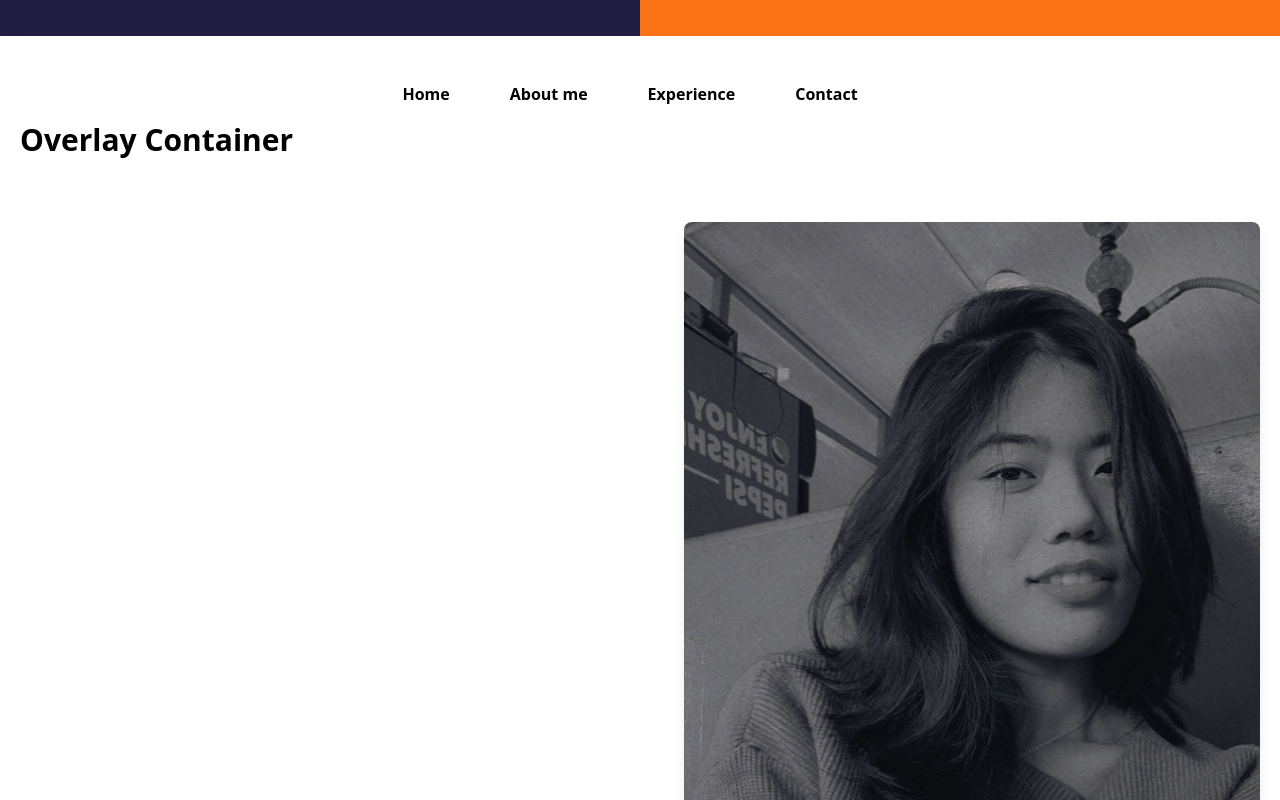
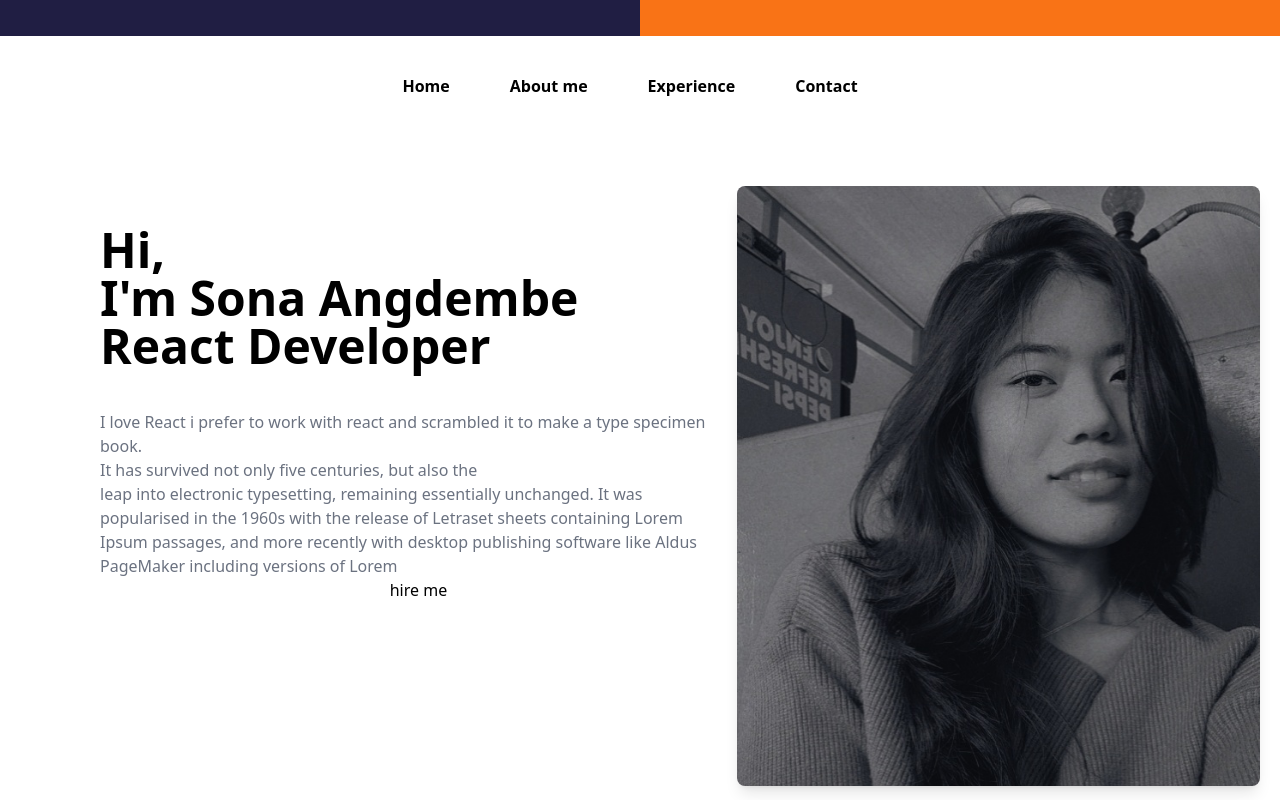
Before and after one commit to sonangdembe/Portfolio, a React (Vite) app: page / in a window 1280 px wide. Shown: the top 800 px of the page. Built offline with nearby package versions, Linux system fonts and the light colour scheme.

Commit message:
addded pic and description

```diff
--- a/package.json
+++ b/package.json
@@ -12,6 +12,7 @@
   "dependencies": {
     "react": "^18.3.1",
     "react-dom": "^18.3.1",
+    "react-icons": "^5.3.0",
     "react-router-dom": "^6.26.0"
   },
   "devDependencies": {
--- /dev/null
+++ b/src/components/Button.jsx
@@ -0,0 +1,13 @@
+import React from 'react'
+
+const Button = ({ text, className,onClick}) => {
+  return (
+    <>
+    <button className={className} onClick={onClick}>
+      {text} {/* Display the button text */}
+    </button>
+    </>
+  )
+}
+
+export default Button
--- a/src/components/Navbar.jsx
+++ b/src/components/Navbar.jsx
@@ -3,7 +3,7 @@ import React from 'react'
 const Navbar = () => {
   return (
     <>
-    <nav className=" border-gray-200 py-2 ">
+    <nav className=" border-gray-200  ">
     <div className="flex flex-wrap items-center justify-between max-w-screen-xl px-4 mx-auto">
         <a href="#" className="flex items-center">
 
--- a/src/views/Home.jsx
+++ b/src/views/Home.jsx
@@ -1,7 +1,11 @@
-import React from 'react'
-import Navbar from '../components/Navbar'
+import React from 'react';
+import Navbar from '../components/Navbar';
+import Button from '../components/Button';
 
-const Home = () => {
+const Home = ({text}) => {
+  const handleClick = () => {
+    console.log('shop now clicked');
+  };
   return (
     <>
       <div className="relative h-screen">
@@ -12,26 +16,36 @@ const Home = () => {
 
         <div className="absolute inset-0 flex items-center pt-9 justify-center">
           <div className="bg-white shadow-lg w-full h-full max-w-7xl p-5">
+            <Navbar />
 
-    <Navbar/>
+            <div className="flex justify-between items-start mt-20">
+              <div className="flex flex-col ml-20 pt-10">
+                <h1 className="text-5xl font-bold">
+                  Hi,<br />
+                  I'm Sona Angdembe<br />
+                  React Developer
+                </h1>
+                <p className="text-gray-500 mt-4 pt-6 mr-6">I love React i prefer to work with react  and scrambled it to make a type specimen book. <br/>It has survived not only five centuries, but also the<br/> leap into electronic typesetting, remaining essentially unchanged. It was<br/> popularised in the 1960s with the release of Letraset sheets containing Lorem Ipsum passages, and more recently with desktop publishing software like Aldus PageMaker including versions of Lorem </p>
 
-      <h1 className="text-3xl font-bold">Overlay Container</h1>
-
-    <div style={{ display: 'flex', justifyContent: 'flex-end', paddingTop: '4rem' }}>
-  <img src="./images/pic.jpg" alt="pic of me"
-       className="h-50 w-full max-w-xs sm:max-w-sm md:max-w-md lg:max-w-lg xl:max-w-xl rounded-lg shadow-lg"
-       style={{ maxHeight: 'calc(100vh - 4rem)', objectFit: 'cover' }} />
+              <Button
+              text='hire me'
+              onClick={handleClick}
+              className=''
+              />
               </div>
 
-      <div className="h-full flex flex-col justify-between">
-
+              <img
+                src="./images/pic.jpg"
+                alt="pic of me"
+                className="w-full max-w-xl rounded-lg shadow-lg mb-4"
+                style={{ maxHeight: 'calc(83vh - 4rem)', objectFit: 'cover' }}
+              />
             </div>
           </div>
         </div>
       </div>
+    </>
+  );
+};
 
-    </>
-  )
-}
-
-export default Home
+export default Home;
--- a/tailwind.config.js
+++ b/tailwind.config.js
@@ -4,7 +4,12 @@ module.exports = {
     "./src/**/*.{js,jsx,ts,tsx}",
   ],
   theme: {
-    extend: {},
+    extend: {
+      spacing: {
+        '30': '7.5rem', // Add custom spacing value
+      },
+
+    },
   },
   plugins: [],
 }
```
Also changed, not shown: public/images/hi.png (added), 1 other file (tests, documents, lock files or other folders). Lines whose indentation alone changed are shown as unchanged.
